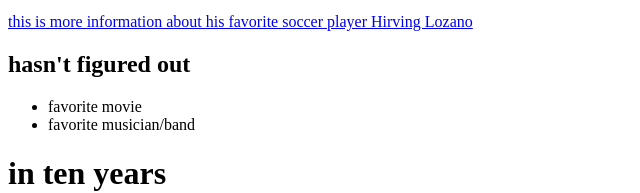
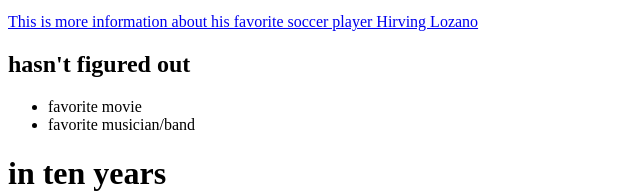
Before and after one commit to chasitymartin/c, a plain HTML site: page index.html in a window 1280 px wide. Shown: the part 491-684 px from the top of the page, 0-640 px from the left. Drawn offline with Linux system fonts and the light colour scheme; a web font is replaced by a local one.

Commit message:
Created using Popcode: https://popcode.org

```diff
--- a/index.html
+++ b/index.html
@@ -15,7 +15,7 @@
         <li>the color blue</li>
         <li>Hirving Lozano</li>
     </ul>
-    <a href="https://www.fifa.com/worldcup/players/player/386337/"> this is more information about his favorite soccer player Hirving Lozano</a>
+    <a href="https://www.fifa.com/worldcup/players/player/386337/"> This is more information about his favorite soccer player Hirving Lozano</a>
     <h2> hasn't figured out</h2>
     <ul>
        <li> favorite movie</li>
```
